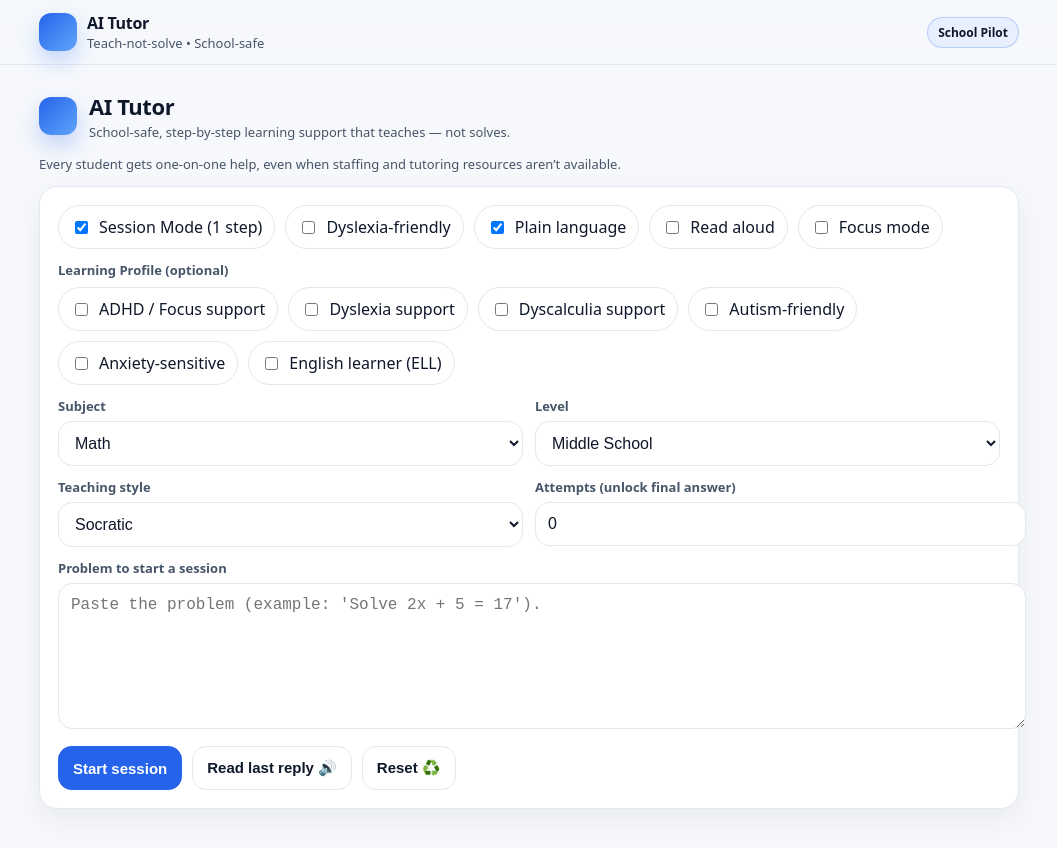
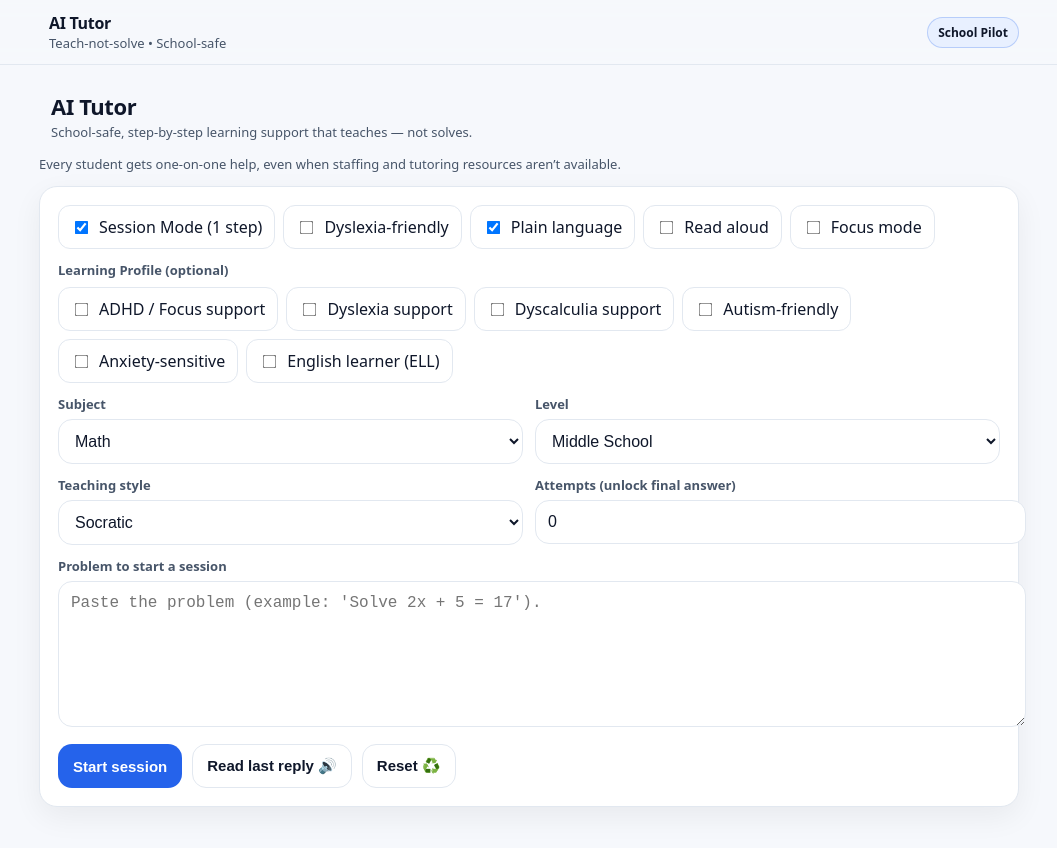
Before and after one commit to davidcogill1011-code/ai-tutor-turnkey, a Next.js app: page / in a window 1280 px wide. Shown: the whole page, without its empty margins (111-1168 px from the left). Built offline with nearby package versions, Linux system fonts and the light colour scheme.

Commit message:
Refactor styles by removing logoDot and adding toggle
Removed logoDot styles and added toggle styles.

```diff
--- a/app/globals.css
+++ b/app/globals.css
@@ -119,13 +119,18 @@ button:disabled{ opacity: .55; cursor:not-allowed; }
   align-items:center;
   gap: 12px;
 }
-.logoDot{
-  width: 38px;
-  height: 38px;
-  border-radius: 12px;
-  background: linear-gradient(135deg, var(--blue), #60a5fa);
-  box-shadow: 0 10px 22px rgba(37,99,235,.25);
+.toggle{
+  display:flex;
+  align-items:center;
+  gap: 8px;
+  border: 1px solid var(--border);
+  background: #fff;
+  padding: 10px 12px;
+  border-radius: 12px; /* less bubbly */
 }
+.toggle input{ transform: scale(1.05); }
+.toggles{ gap: 8px; }
+
 .h1{
   margin:0;
   font-size: 22px;
```
